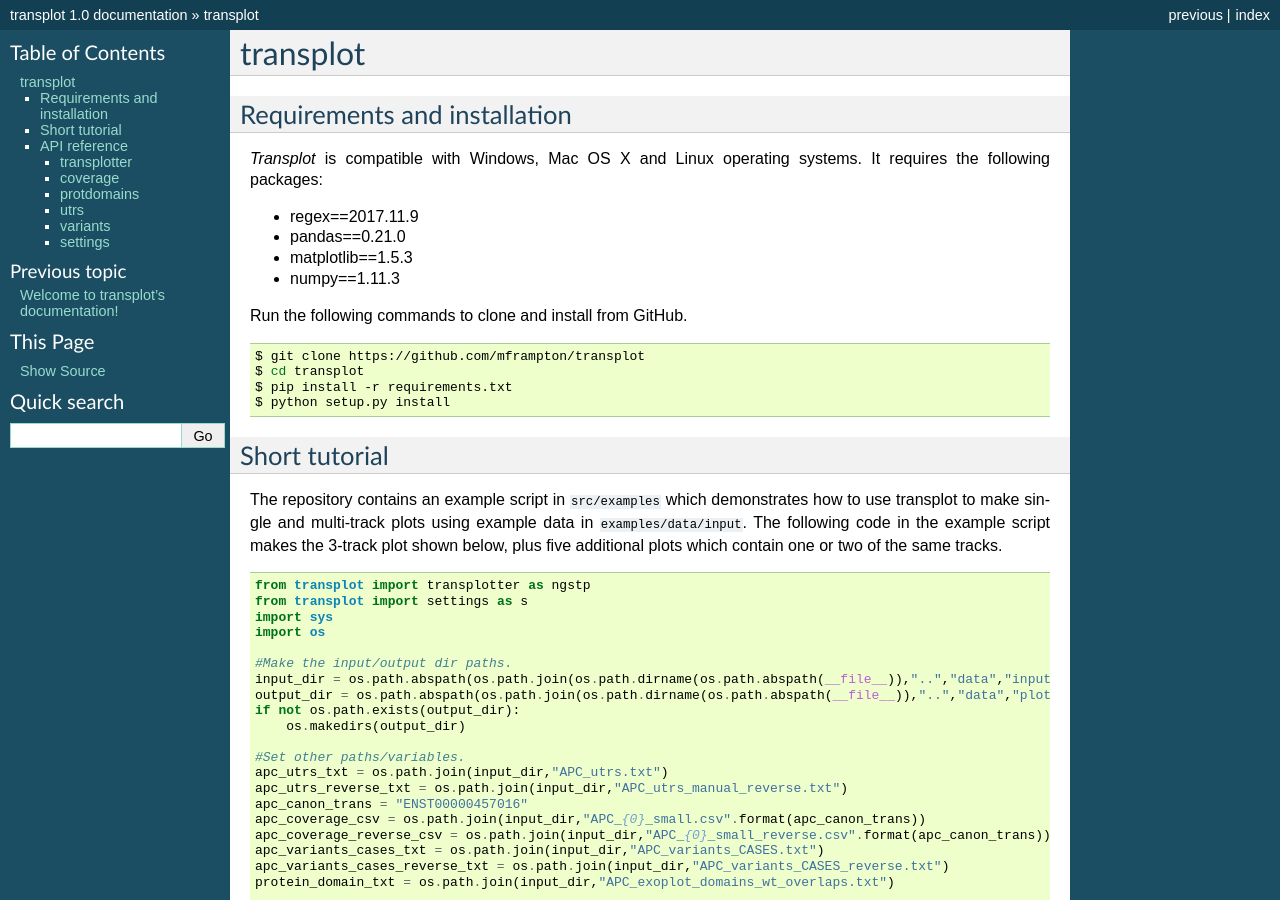
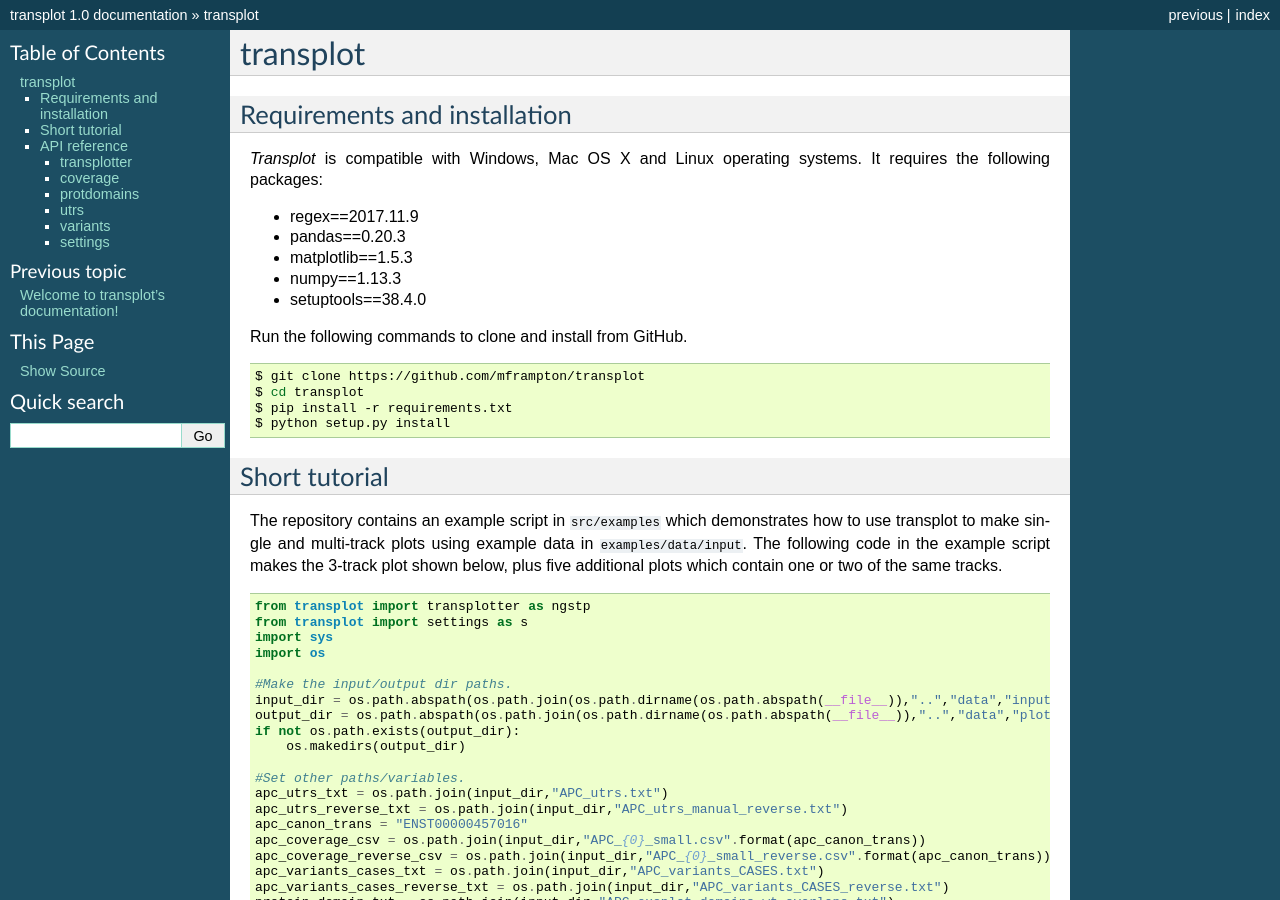
Before and after one commit to mframpton/transplot, a Sphinx documentation site: the page built from docs/source/tutorial_and_api.rst, in a window 1280 px wide and 900 px high. Built offline with Sphinx 7.4.7, drawn with Linux system fonts in a browser that asks for light colours.

Commit message:
Update requirements.

```diff
--- a/docs/source/tutorial_and_api.rst
+++ b/docs/source/tutorial_and_api.rst
@@ -8,9 +8,10 @@
 *Transplot* is compatible with Windows, Mac OS X and Linux operating systems. It requires the following packages:
 
 * regex==2017.11.9
-* pandas==0.21.0
+* pandas==0.20.3
 * matplotlib==1.5.3
-* numpy==1.11.3
+* numpy==1.13.3
+* setuptools==38.4.0
 
 Run the following commands to clone and install from GitHub.
 
```
